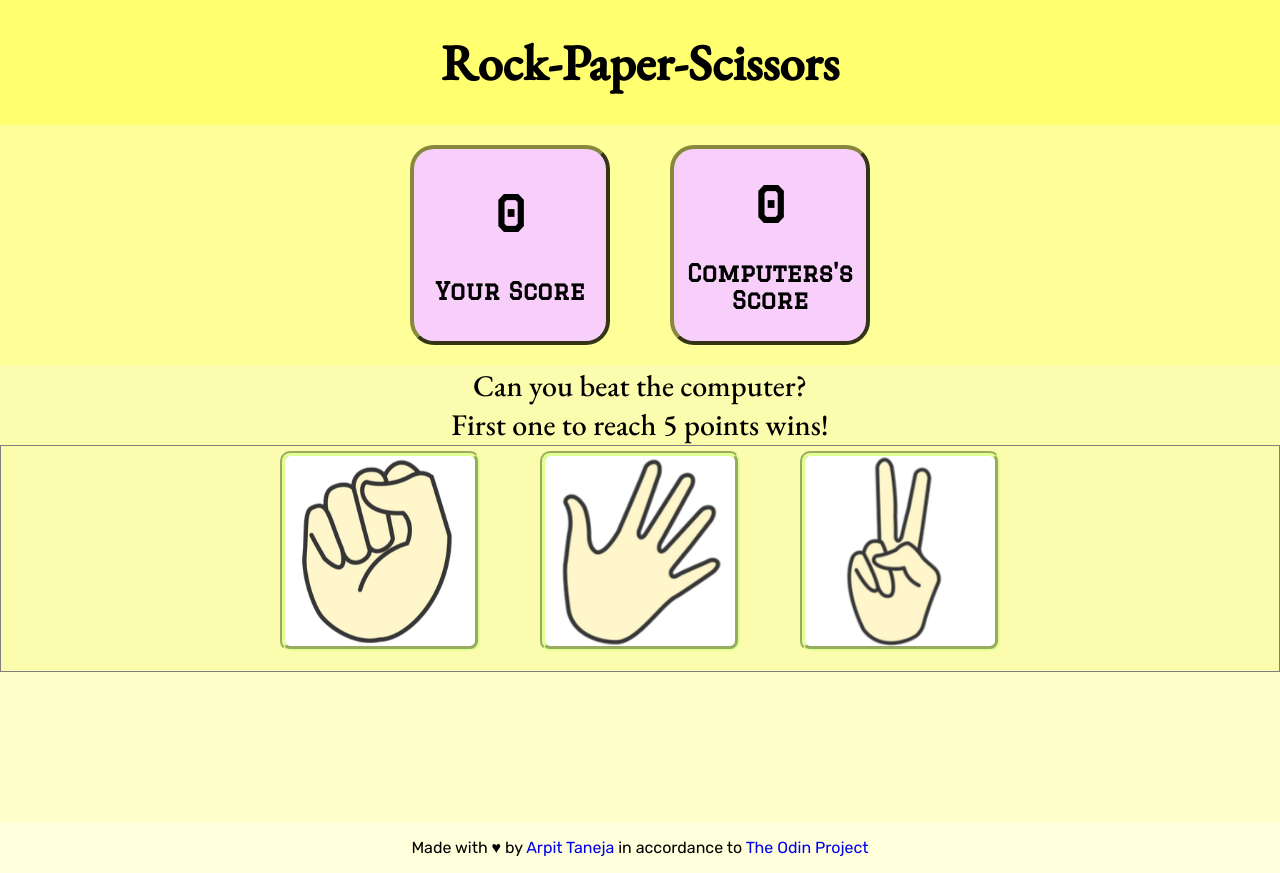
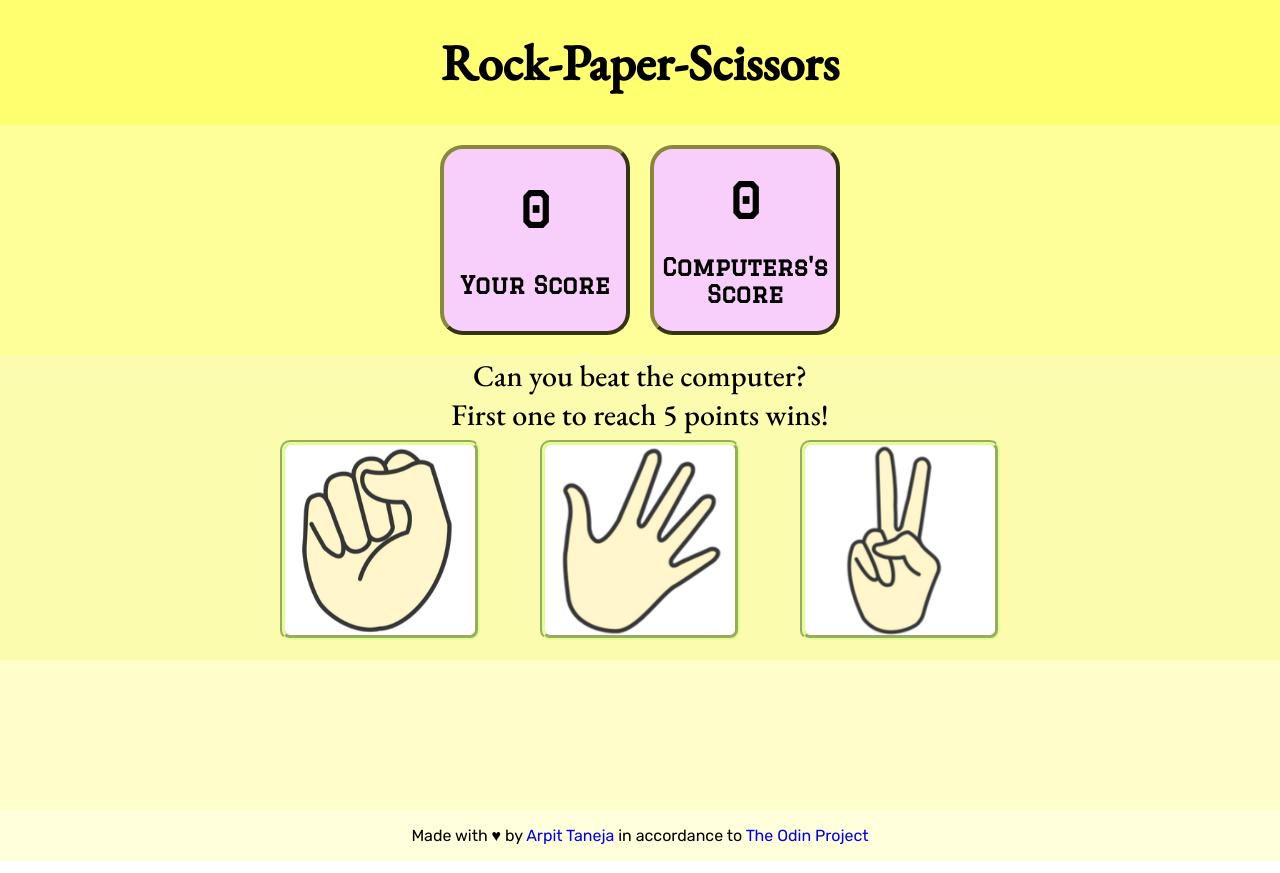
Before and after one commit to arpittaneja/Rock-Paper-Scissors, a plain HTML site: page index.html in a window 1280 px wide. Drawn offline with nearby package versions, Linux system fonts and the light colour scheme.

Commit message:
resizing of buttons

```diff
--- a/css/styles.css
+++ b/css/styles.css
@@ -7,7 +7,6 @@ body {
     /* background-image: url(../img/background1.png); */
     display: flex;
     flex-flow: column nowrap;
-    justify-content: space-between;
     height: 100%;
     width: 100%;
 }
@@ -28,7 +27,7 @@ header {
     display: flex;
     flex-flow: row nowrap;
     justify-content: center;
-    gap: 0px 60px;
+    gap: 0px 20px;
     /* border: 1px solid black; */
     flex-grow: 1;
     font-family: 'Graduate', cursive;
@@ -40,9 +39,9 @@ header {
     background-color: rgb(248, 207, 250);
     border: 4px outset rgb(136, 136, 60);
     border-radius: 12%;
-    height: 200px;
-    width: 200px;
-    min-width: 190px;
+    height: 190px;
+    width: 190px;
+    min-width: 10px;
     display: flex;
     flex-flow: column nowrap;
     justify-content: space-evenly;
@@ -52,7 +51,6 @@ header {
 .text,
 .computer-score-number {
     text-align: center;
-    /* border: 1px solid red; */
     font-size: 24px;
 }
 
@@ -62,7 +60,6 @@ header {
 }
 
 .again {
-    /* border: 1px solid red; */
     min-height: 80px;
     display: flex;
     justify-content: center;
@@ -72,7 +69,6 @@ header {
 }
 
 .start-text {
-    /* border: 1px solid red; */
     text-align: center;
     font-family: 'EB Garamond', serif;
     position: absolute;
@@ -91,12 +87,11 @@ header {
 }
 
 .selections {
-    border: 1px solid gray;
     background-color: rgb(252, 252, 174);
     padding-top: 5px;
     padding-bottom: 20px;
     display: flex;
-    flex-flow: row nowrap;
+    flex-flow: row wrap;
     justify-content: center;
     gap: 30px 60px;
     flex-grow: 1;
```
